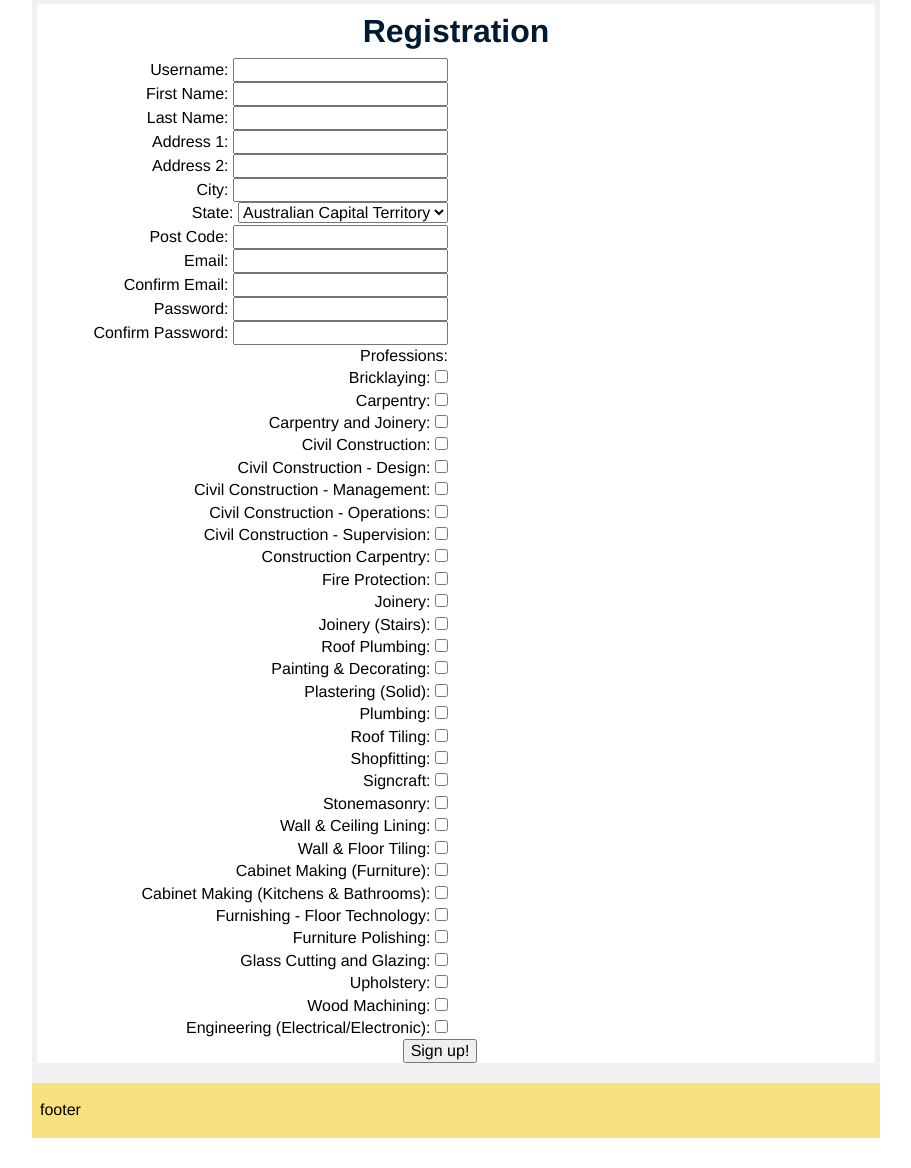
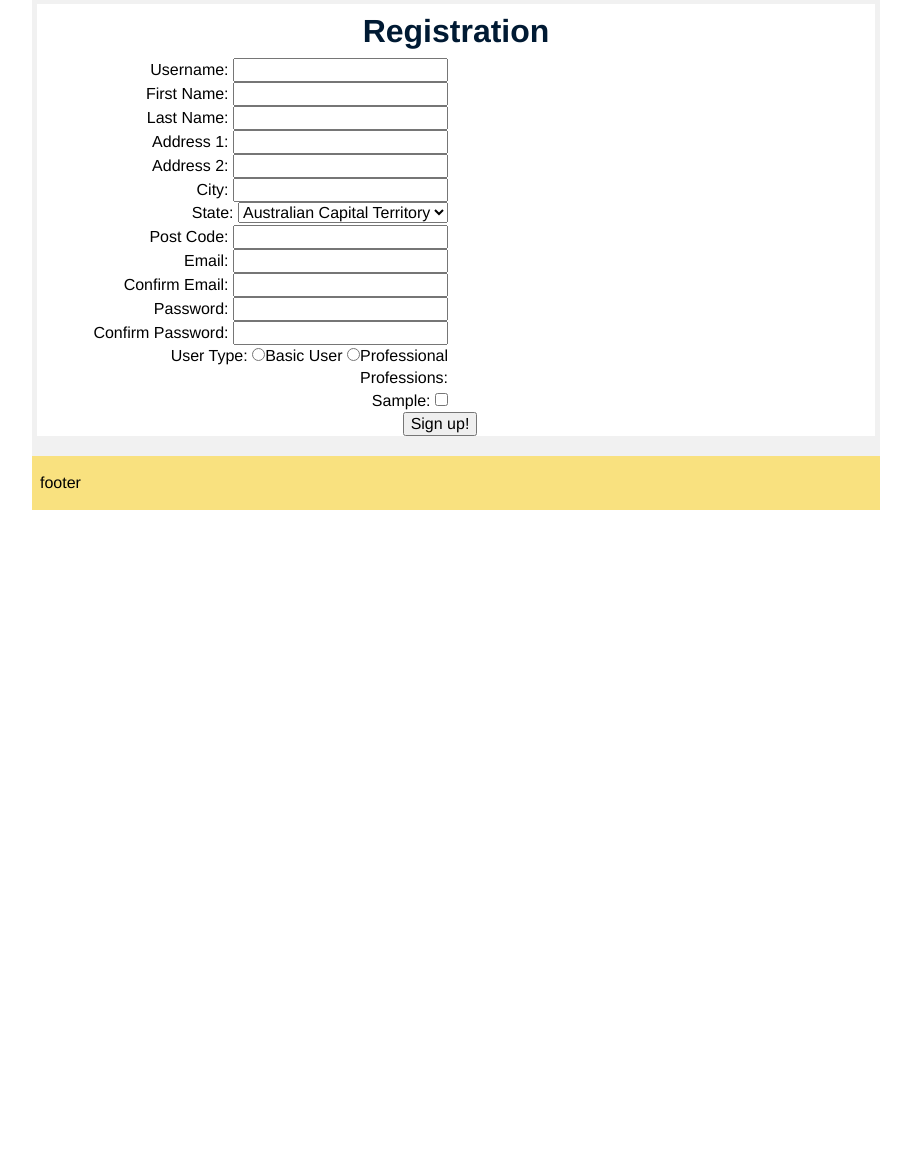
Before and after one commit to Mattw46/CPT375-A2, a PHP site: page /register.php in a window 1280 px wide. Shown: the part 131-1299 px from the top of the page, without its empty margins (184-1095 px from the left). After the commit the page ends 641 px from the top, so only its background shows below. Run offline with PHP 8.4, Linux system fonts and the light colour scheme; tables that the repository leaves empty hold one stand-in row (values such as "Sample post"); grey boxes labelled with a size stand in for pictures from a placeholder-image service; a stand-in replaces the project's code that opens the database connection; some libraries are stand-ins or nearby versions.

Commit message:
able to choose registration type and profession types added to db

```diff
--- a/model/model.php
+++ b/model/model.php
@@ -443,6 +443,13 @@ function prevent_duplicate_username($details) {
 	return true;
 }
 
+function addUserProfession($username, $profnumber){
+   $userID = get_userID($username);
+   $query  = "INSERT INTO trade_typ_lnk (user_id, trade_typ_cd) ";
+   $query .= "VALUES ('" . $userID . "','" . $profnumber . "')";
+   insert($query);
+}
+
 function add_auction($details) {
    $auctionSQL  = "INSERT INTO listing ";
    $auctionSQL .= "(list_user_id, list_strt_tmstmp, list_end_tmstmp";
--- a/php/components/content/register.php
+++ b/php/components/content/register.php
@@ -1,4 +1,4 @@
-<?php
+<?php require_once './model/model.php';
 ?>
 
 <form action="./controller/controller.php" method="POST">
@@ -81,37 +81,20 @@
                         <input id="confirmPasswordField" name="confirmPassword" type="password">
                     </div>
                     <div class="col-xs-12">
+                        <label for="userTypeField">User Type:</label>
+                        <input id="userTypeField" name="userType" type="radio" value="10">Basic User
+                        <input id="userTypeField" name="userType" type="radio" value="20">Professional
+                    </div>
+                    <div class="col-xs-12">
                         <label for="professionField">Professions:</label><br>
-                        Bricklaying: <input id=professionField type="checkbox" name="git " value="1"><br>
-                        Carpentry: <input id=professionField type="checkbox" name="profession[2]" value="1"><br>
-                        Carpentry and Joinery: <input id=professionField type="checkbox" name="profession[3]" value="1"><br>
-                        Civil Construction: <input id=professionField type="checkbox" name="profession[4]" value="1"><br>
-                        Civil Construction - Design: <input id=professionField type="checkbox" name="profession[5]" value="1"><br>
-                        Civil Construction - Management: <input id=professionField type="checkbox" name="profession[6]" value="1"><br>
-                        Civil Construction - Operations: <input id=professionField type="checkbox" name="profession[7]" value="1"><br>
-                        Civil Construction - Supervision: <input id=professionField type="checkbox" name="profession[8]" value="1"><br>
-                        Construction Carpentry: <input id=professionField type="checkbox" name="profession[9]" value="1"><br>
-                        Fire Protection: <input id=professionField type="checkbox" name="profession[10]" value="1"><br>
-                        Joinery: <input id=professionField type="checkbox" name="profession[11]" value="1"><br>
-                        Joinery (Stairs): <input id=professionField type="checkbox" name="profession[12]" value="1"><br>
-                        Roof Plumbing: <input id=professionField type="checkbox" name="profession[13]" value="1"><br>
-                        Painting & Decorating: <input id=professionField type="checkbox" name="profession[14]" value="1"><br>
-                        Plastering (Solid): <input id=professionField type="checkbox" name="profession[15]" value="1"><br>
-                        Plumbing: <input id=professionField type="checkbox" name="profession[16]" value="1"><br>
-                        Roof Tiling: <input id=professionField type="checkbox" name="profession[17]" value="1"><br>
-                        Shopfitting: <input id=professionField type="checkbox" name="profession[18]" value="1"><br>
-                        Signcraft: <input id=professionField type="checkbox" name="profession[19]" value="1"><br>
-                        Stonemasonry: <input id=professionField type="checkbox" name="profession[20]" value="1"><br>
-                        Wall & Ceiling Lining: <input id=professionField type="checkbox" name="profession[21]" value="1"><br>
-                        Wall & Floor Tiling: <input id=professionField type="checkbox" name="profession[22]" value="1"><br>
-                        Cabinet Making (Furniture): <input id=professionField type="checkbox" name="profession[23]" value="1"><br>
-                        Cabinet Making (Kitchens & Bathrooms): <input id=professionField type="checkbox" name="profession[24]" value="1"><br>
-                        Furnishing - Floor Technology: <input id=professionField type="checkbox" name="profession[25]" value="1"><br>
-                        Furniture Polishing: <input id=professionField type="checkbox" name="profession[26]" value="1"><br>
-                        Glass Cutting and Glazing: <input id=professionField type="checkbox" name="profession[27]" value="1"><br>
-                        Upholstery: <input id=professionField type="checkbox" name="profession[28]" value="1"><br>
-                        Wood Machining: <input id=professionField type="checkbox" name="profession[29]" value="1"><br>
-                        Engineering (Electrical/Electronic): <input id=professionField type="checkbox" name="profession[30]" value="1"><br>
+                        <?php
+                           $tradesList = get_trades();
+                           foreach($tradesList as $row){
+                              echo $row[1] . ': <input id="professionField" type="checkbox" name="profession[';
+                              echo $row[0] . ']" value="1"><br>';
+                           }
+                        ?>
+
                     </div>
                 </div>
             </div>
```
Also changed, not shown: controller/controller.php (+12 -3 lines).
